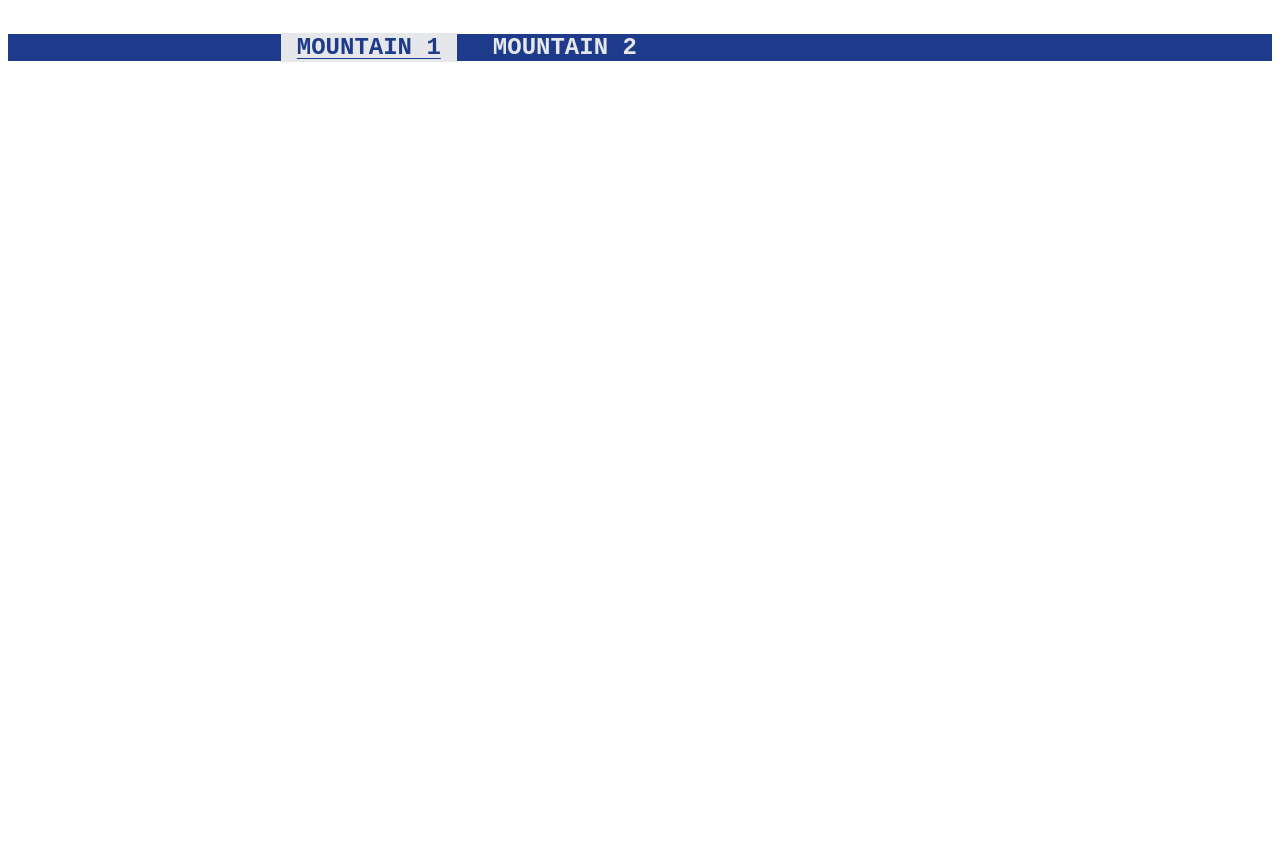
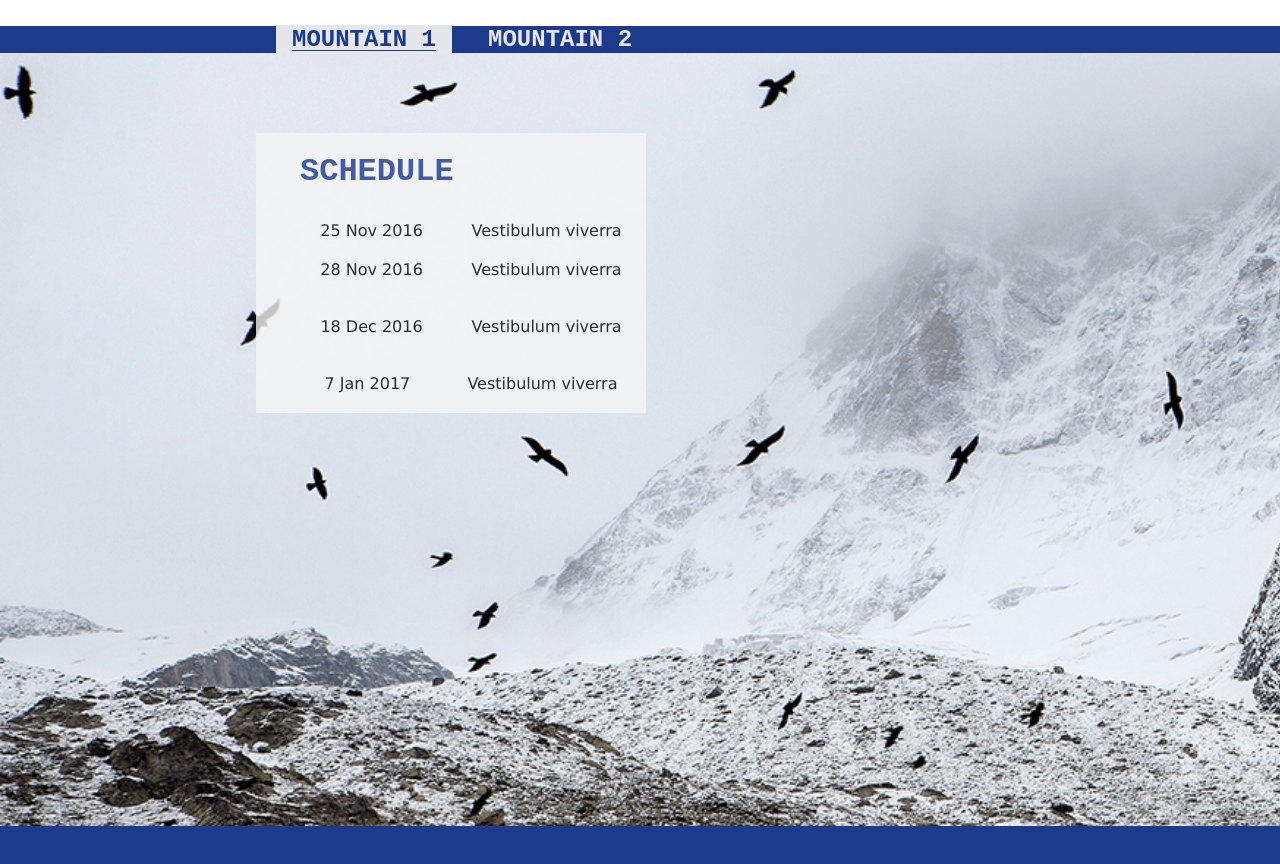
Before and after one commit to Abhishek7Tech/coalition-assignment, a React (Create React App) app: page / in a window 1280 px wide. Shown: the part 1820-2684 px from the top of the page. Before the commit the page ends 1889 px from the top, so only its background shows below. Built offline with nearby package versions, Linux system fonts and the light colour scheme.

Commit message:
implemented climb section and footer component

```diff
--- /dev/null
+++ b/src/climb-section/climb-section.js
@@ -0,0 +1,39 @@
+import "../index.css";
+import ClimbNavBar from "../navbar/climb-nav";
+
+const ClimbSection = () => {
+  return (
+    <>
+      <section className="climb-section">
+        <ClimbNavBar></ClimbNavBar>
+        <div className="climb-list-section">
+          <ul className="climb-list">
+            <h1>SCHEDULE</h1>
+            <li className="climb-list-element">
+              <span className="climb-list-date">25 Nov 2016</span>
+              <span className="climb-list-name">Vestibulum viverra</span>
+            </li>
+
+            <li className="climb-list-element">
+              <span className="climb-list-date">28 Nov 2016</span>
+              <span className="climb-list-name">Vestibulum viverra</span>
+            </li>
+            <br></br>
+            <li className="climb-list-element">
+              <span className="climb-list-date">18 Dec 2016</span>
+              <span className="climb-list-name">Vestibulum viverra</span>
+            </li>
+            <br></br>
+
+            <li className="climb-list-element">
+              <span className="climb-list-date">7 Jan 2017</span>
+              <span className="climb-list-name">Vestibulum viverra</span>
+            </li>
+          </ul>
+        </div>
+      </section>
+    </>
+  );
+};
+
+export default ClimbSection;
--- /dev/null
+++ b/src/climb-section/climb-section.scss
@@ -0,0 +1,34 @@
+.climb-section {
+    background-image: url("../assets/img/bg2.png");
+    height: 100vh;
+    background-repeat: no-repeat;
+    background-size: cover;
+
+    .climb-list-section {
+        width: 60%;
+        margin: auto;
+    }
+    .climb-list {
+        background-color: whitesmoke;
+        margin-top: 80px;
+        width: 350px;
+        opacity: 0.8;
+    }
+
+    .climb-list h1 {
+        font-family: 'Courier New', Courier, monospace;
+        font-size: 32px;
+        padding: 20px 4px 4px;
+        font-weight: 600;
+        color: #1e3a8a;
+    }
+
+    .climb-list-element {
+        list-style: none;
+        display: flex;
+        justify-content: space-around;
+        padding-bottom: 20px;
+        font-family: 'Lucida Sans', 'Lucida Sans Regular', 'Lucida Grande', 'Lucida Sans Unicode', Geneva, Verdana, sans-serif;
+
+    }
+}
--- a/src/climb/climb.js
+++ b/src/climb/climb.js
@@ -1,5 +1,5 @@
+import ClimbSection from "../climb-section/climb-section";
 import "../index.css";
-import ClimbNavBar from "../navbar/climb-nav";
 
 const Climb = () => {
   return (
@@ -23,7 +23,9 @@ const Climb = () => {
         </p>
       </div>
     </section>
-    <ClimbNavBar></ClimbNavBar>
+
+    <ClimbSection></ClimbSection>
+    <footer className="climb-list-footer"></footer>
     </>
   );
 };
--- a/src/climb/climb.scss
+++ b/src/climb/climb.scss
@@ -63,3 +63,8 @@
     padding-left: 15px;
   }
 }
+
+.climb-list-footer {
+  height: 40px;
+  background-color: #1e3a8a;
+}
--- a/src/index.css
+++ b/src/index.css
@@ -3,5 +3,9 @@
 @import url("./history-section/history-section.scss");
 @import url("./slides/slides.scss");
 @import url("./climb/climb.scss");
+@import url("./climb-section/climb-section.scss");
 
 /*# sourceMappingURL=index.css.map */
+body {
+    margin: 0px;
+}
--- a/src/input.scss
+++ b/src/input.scss
@@ -3,3 +3,4 @@
 @import url("./history-section/history-section.scss");
 @import url("./slides/slides.scss");
 @import url("./climb/climb.scss");
+@import url("./climb-section/climb-section.scss");
```
Also changed, not shown: 1 other file (tests, documents, lock files or other folders).
